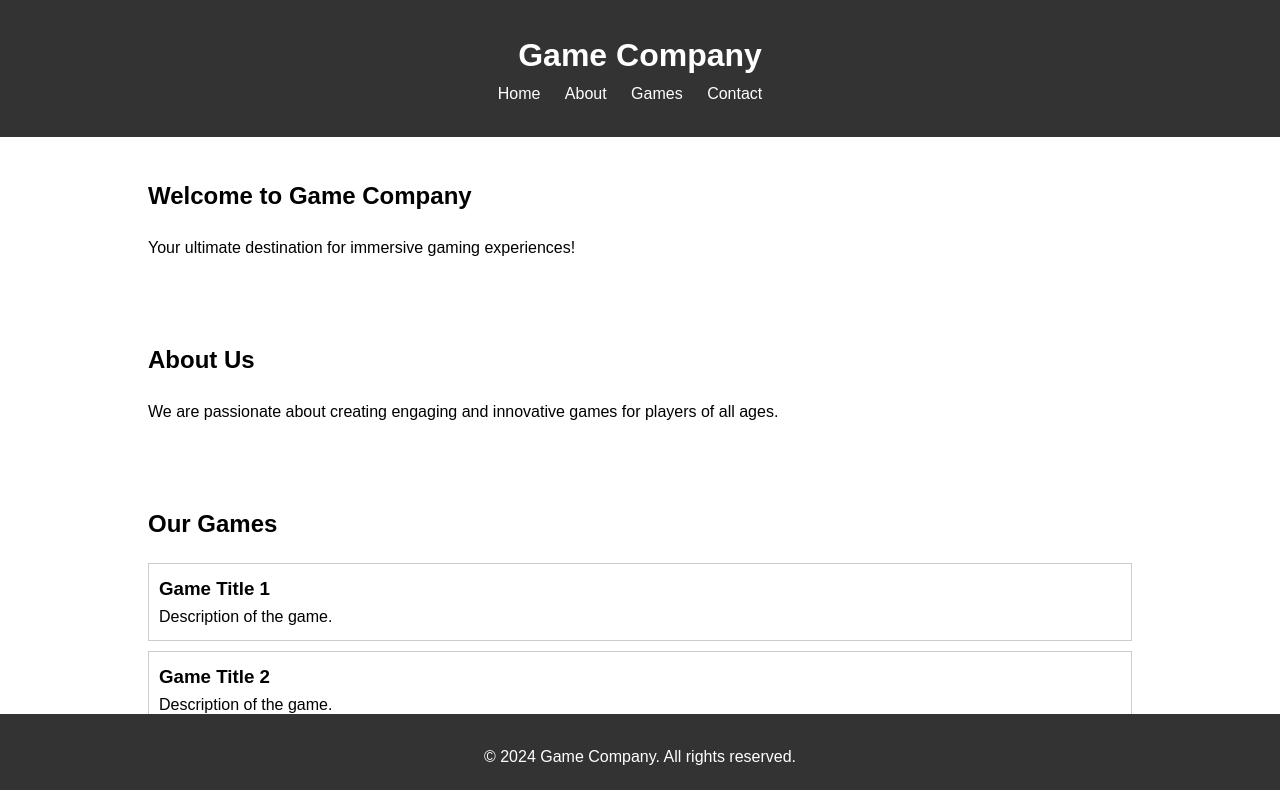
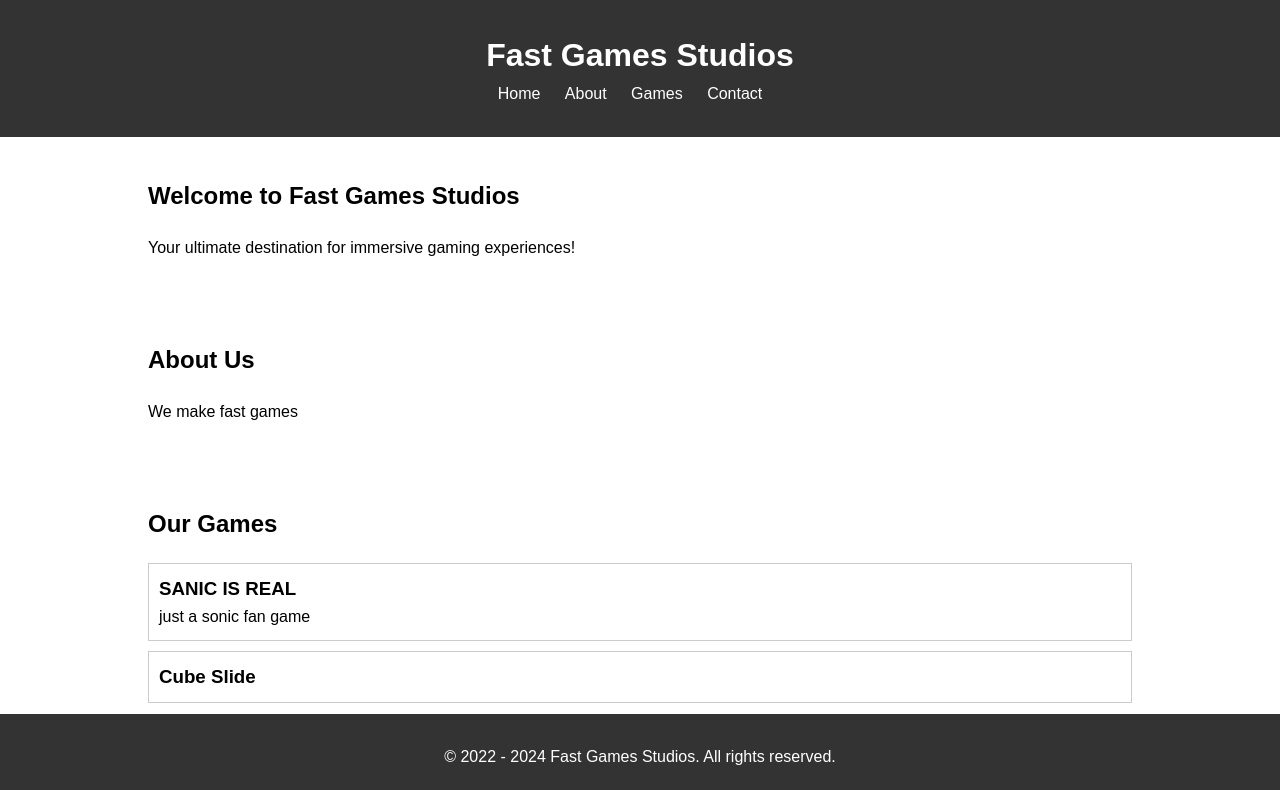
Before and after one commit to FastGamesStudios/FastGamesStudios.github.io, a plain HTML site: page index.html in a window 1280 px wide. Shown: the top 790 px of the page. Drawn offline with Linux system fonts and the light colour scheme.

Commit message:
Add files via upload

```diff
--- a/index.html
+++ b/index.html
@@ -4,14 +4,14 @@
 <head>
     <meta charset="UTF-8">
     <meta name="viewport" content="width=device-width, initial-scale=1.0">
-    <title>Game Company</title>
+    <title>Fast Games Studios</title>
     <link rel="stylesheet" href="styles.css">
 </head>
 
 <body>
     <header>
         <div class="container">
-            <h1>Game Company</h1>
+            <h1>Fast Games Studios</h1>
             <nav>
                 <ul>
                     <li><a href="#home">Home</a></li>
@@ -25,7 +25,7 @@
 
     <section id="home">
         <div class="container">
-            <h2>Welcome to Game Company</h2>
+            <h2>Welcome to Fast Games Studios</h2>
             <p>Your ultimate destination for immersive gaming experiences!</p>
         </div>
     </section>
@@ -33,7 +33,7 @@
     <section id="about">
         <div class="container">
             <h2>About Us</h2>
-            <p>We are passionate about creating engaging and innovative games for players of all ages.</p>
+            <p>We make fast games</p>
         </div>
     </section>
 
@@ -41,12 +41,12 @@
         <div class="container">
             <h2>Our Games</h2>
             <div class="game">
-                <h3>Game Title 1</h3>
-                <p>Description of the game.</p>
+                <h3>SANIC IS REAL</h3>
+                <p>just a sonic fan game</p>
             </div>
             <div class="game">
-                <h3>Game Title 2</h3>
-                <p>Description of the game.</p>
+                <h3>Cube Slide</h3>
+                <p></p>
             </div>
             <!-- Add more games as needed -->
         </div>
@@ -70,7 +70,7 @@
 
     <footer>
         <div class="container">
-            <p>&copy; 2024 Game Company. All rights reserved.</p>
+            <p>&copy; 2022 - 2024 Fast Games Studios. All rights reserved.</p>
         </div>
     </footer>
 
```
